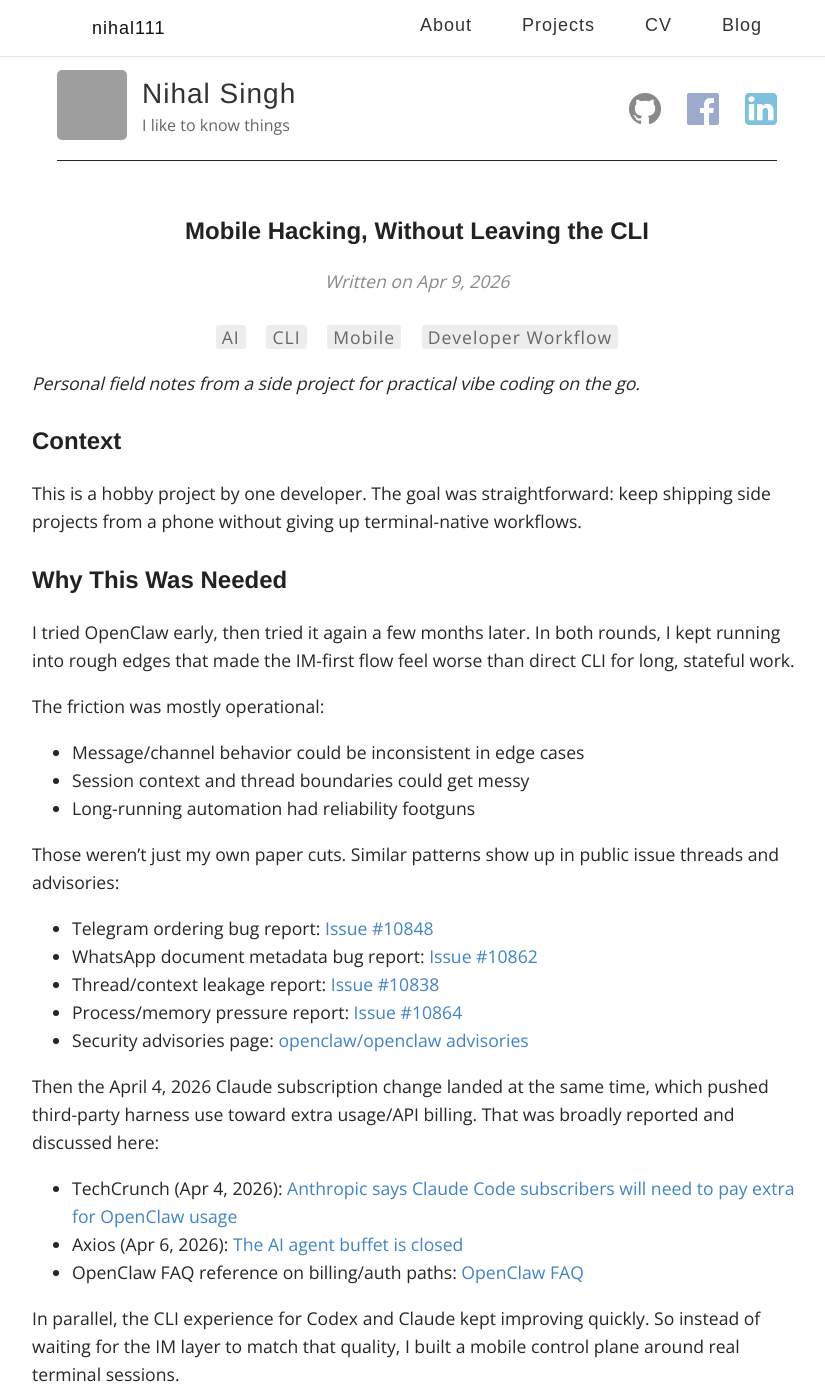
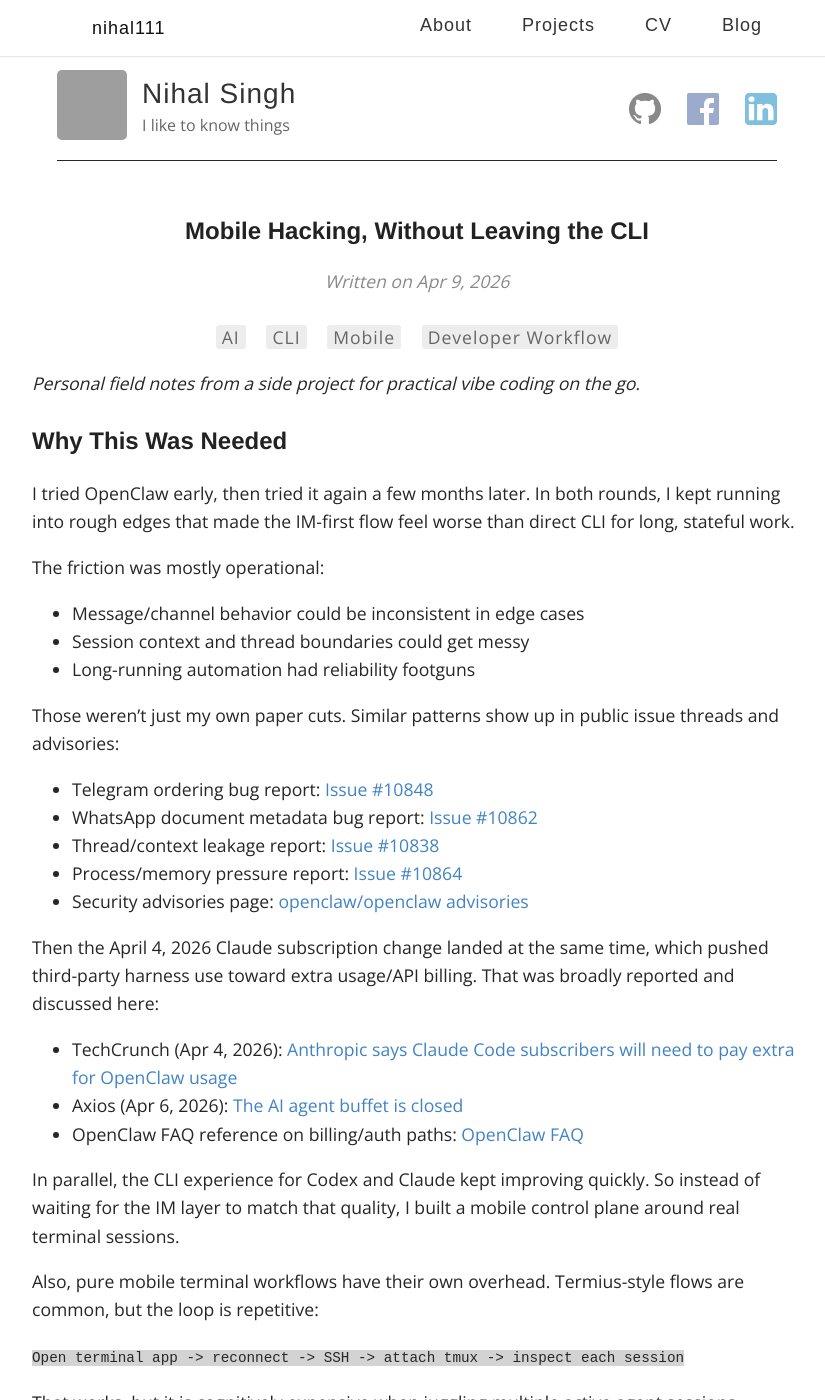
Before and after one commit to nihal111/nihal111.github.io, a Jekyll site: the page built from _posts/2026-04-09-mobile-hacking-without-leaving-the-cli.markdown, in a window 1280 px wide and 1400 px high. Shown: the whole window, without its empty margins (223-1048 px from the left). Built offline with Jekyll 4.4.1, drawn with Linux system fonts in a browser that asks for light colours; some web fonts are replaced; comment, search, counter and statistics services are not loaded; some of the changed text lies outside the part shown; grey boxes are pictures that could not be loaded.

Commit message:
Refine blog framing and fix screenshot embeds

```diff
--- a/_posts/2026-04-09-mobile-hacking-without-leaving-the-cli.markdown
+++ b/_posts/2026-04-09-mobile-hacking-without-leaving-the-cli.markdown
@@ -11,10 +11,6 @@
 ---
 
 *Personal field notes from a side project for practical vibe coding on the go.*
-
-## Context
-
-This is a hobby project by one developer. The goal was straightforward: keep shipping side projects from a phone without giving up terminal-native workflows.
 
 ## Why This Was Needed
 
@@ -59,23 +55,23 @@
 - Hot-dial tiles to spawn repeatable, directed agent flows fast
 - Structured launch flow (provider/template/persona/workdir)
 
-## Product Screenshots
+## What This Looks Like
 
 ### Dashboard overview
 
-<img src="https://drive.usercontent.google.com/download?id=179UyavAANO4LGiaEdBtOUlsnJBh_FJ1a&export=view" alt="Dashboard overview" height="780" />
+<img src="https://lh3.googleusercontent.com/d/179UyavAANO4LGiaEdBtOUlsnJBh_FJ1a=w2000" alt="Dashboard overview" height="780" />
 
 ### Browser terminal view
 
-<img src="https://drive.usercontent.google.com/download?id=1O7tuYj-3whmwcA4xieL-wykoFh0dZ6Us&export=view" alt="Browser terminal view" height="780" />
+<img src="https://lh3.googleusercontent.com/d/1O7tuYj-3whmwcA4xieL-wykoFh0dZ6Us=w2000" alt="Browser terminal view" height="780" />
 
 ### Intent modal
 
-<img src="https://drive.usercontent.google.com/download?id=1Hqo1obKcj0XxRYWk16M37dtXOuwwYZVs&export=view" alt="Intent modal" height="780" />
+<img src="https://lh3.googleusercontent.com/d/1Hqo1obKcj0XxRYWk16M37dtXOuwwYZVs=w2000" alt="Intent modal" height="780" />
 
 ### Fleet states
 
-<img src="https://drive.usercontent.google.com/download?id=1SPfvSTXpadh0AeBNuQk6TA6mZ963JMDA&export=view" alt="Scientist fleet states" height="780" />
+<img src="https://lh3.googleusercontent.com/d/1SPfvSTXpadh0AeBNuQk6TA6mZ963JMDA=w2000" alt="Scientist fleet states" height="780" />
 
 ## What This Improves in Practice
 
```
